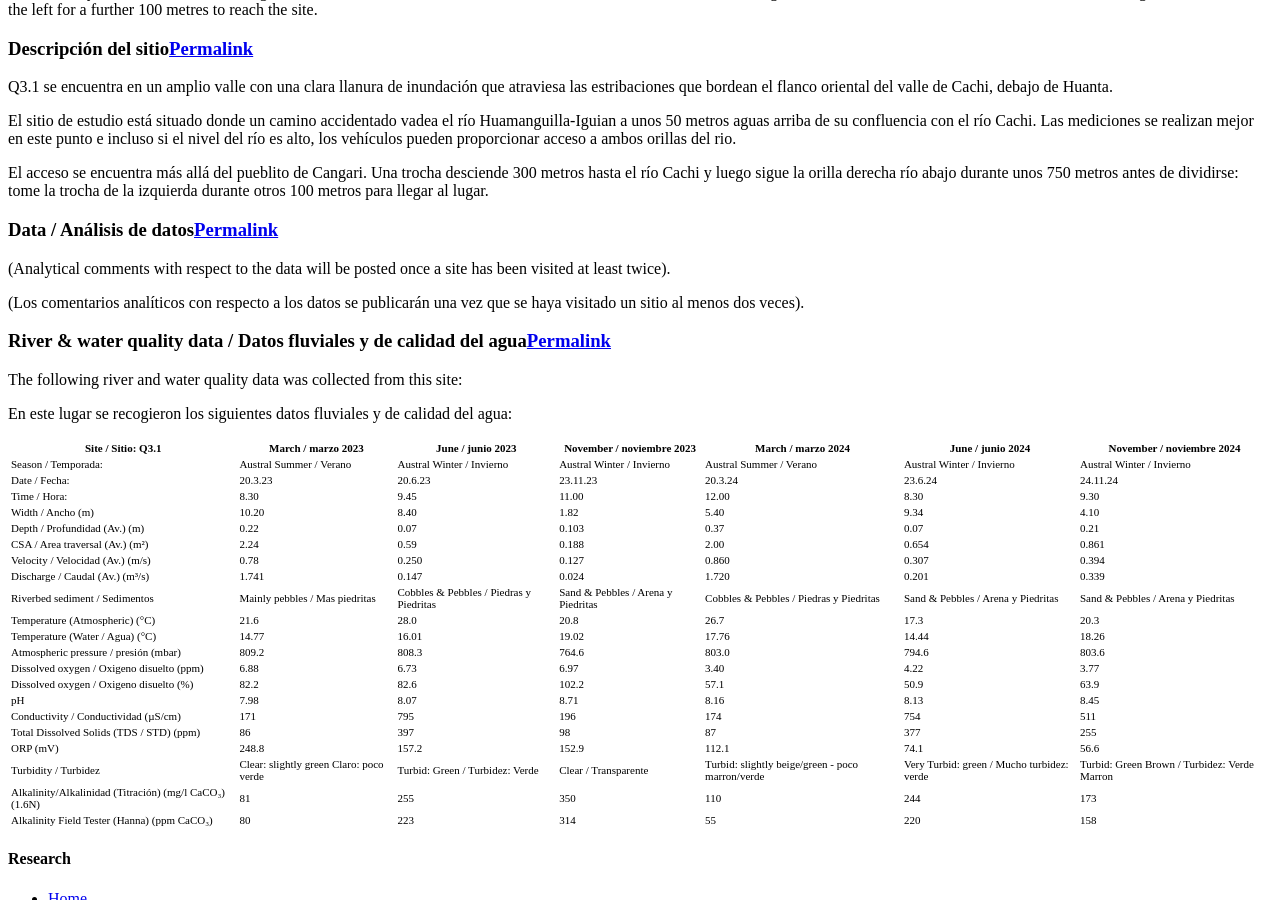
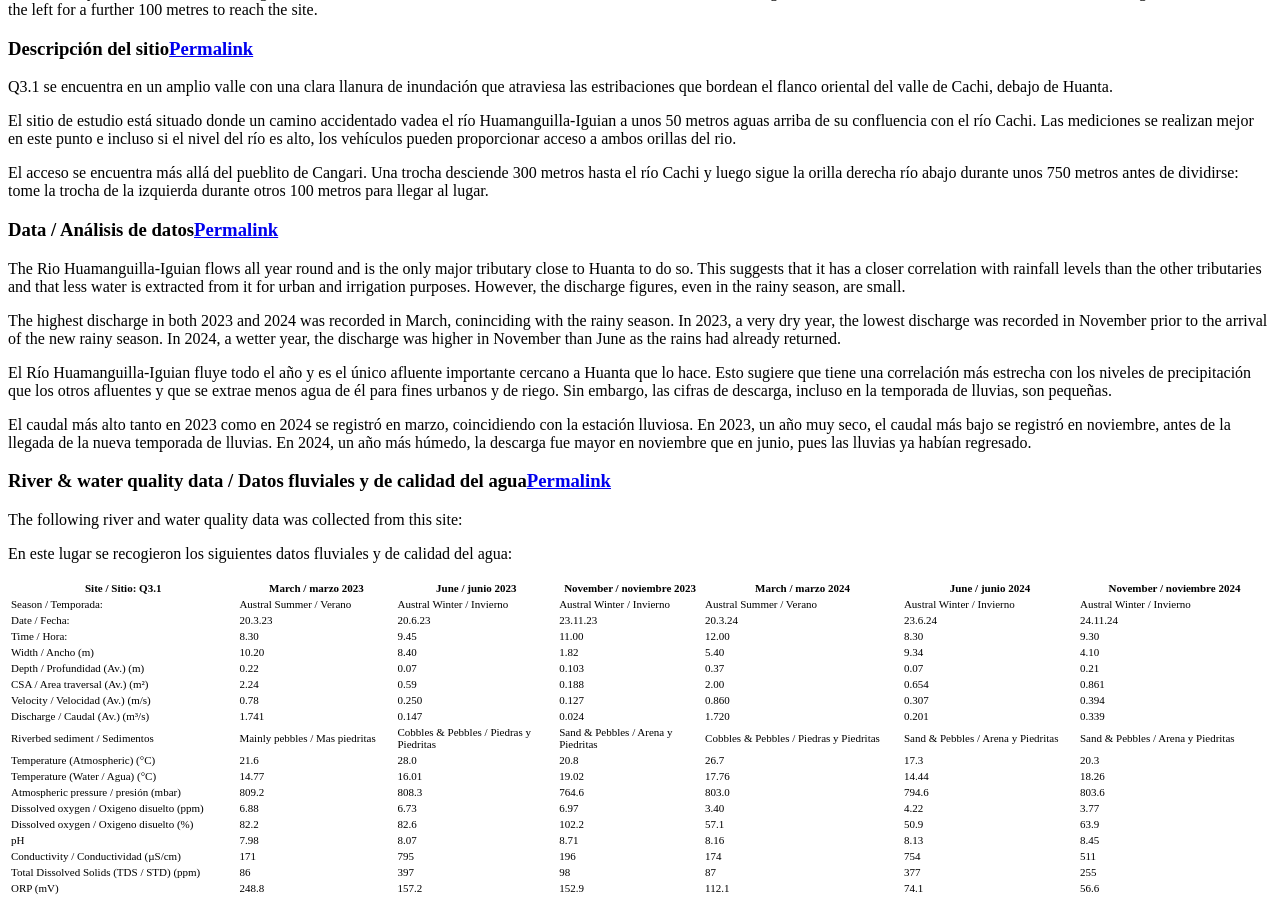
Before and after one commit to HVLepage/cavep-unah, a Jekyll site: the page built from _docs/site-network/Q3_1.md, in a window 1280 px wide and 900 px high, scrolled down 2709 px. Built offline with Jekyll 4.4.1, drawn with Linux system fonts in a browser that asks for light colours; comment, search, counter and statistics services are not loaded.

Commit message:
Update Q3_1.md

```diff
--- a/_docs/site-network/Q3_1.md
+++ b/_docs/site-network/Q3_1.md
@@ -51,9 +51,14 @@ El acceso se encuentra más allá del pueblito de Cangari. Una trocha desciende
 
 ### Data  / Análisis de datos
 
-(Analytical comments with respect to the data will be posted once a site has been visited at least twice).
+The Rio Huamanguilla-Iguian flows all year round and is the only major tributary close to Huanta to do so. This suggests that it has a closer correlation with rainfall levels than the other tributaries and that less water is extracted from it for urban and irrigation purposes. However, the discharge figures, even in the rainy season, are small.
 
-(Los comentarios analíticos con respecto a los datos se publicarán una vez que se haya visitado un sitio al menos dos veces).
+The highest discharge in both 2023 and 2024 was recorded in March, coninciding with the rainy season. In 2023, a very dry year, the lowest discharge was recorded in November prior to the arrival of the new rainy season. In 2024, a wetter year, the discharge was higher in November than June as the rains had already returned.
+
+
+El Río Huamanguilla-Iguian fluye todo el año y es el único afluente importante cercano a Huanta que lo hace. Esto sugiere que tiene una correlación más estrecha con los niveles de precipitación que los otros afluentes y que se extrae menos agua de él para fines urbanos y de riego. Sin embargo, las cifras de descarga, incluso en la temporada de lluvias, son pequeñas.
+
+El caudal más alto tanto en 2023 como en 2024 se registró en marzo, coincidiendo con la estación lluviosa. En 2023, un año muy seco, el caudal más bajo se registró en noviembre, antes de la llegada de la nueva temporada de lluvias. En 2024, un año más húmedo, la descarga fue mayor en noviembre que en junio, pues las lluvias ya habían regresado.
 
 
 ### River & water quality data / Datos fluviales y de calidad del agua
```
